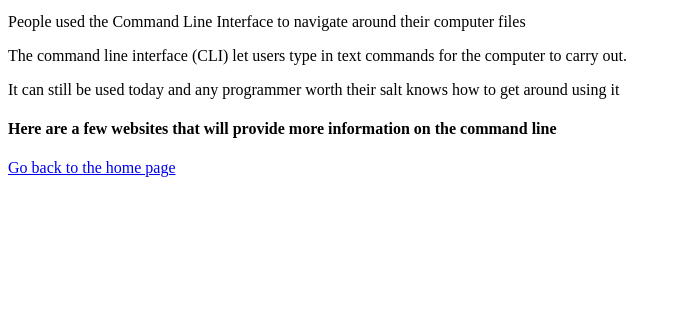
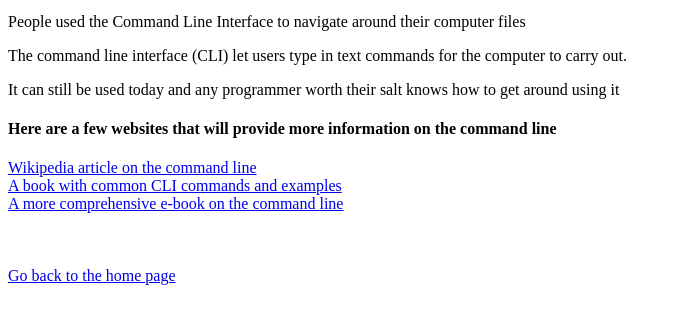
Before and after one commit to Koala-t/Koala-t.github.io, a plain HTML site: page cmd-line.html in a window 1280 px wide. Shown: the part 101-424 px from the top of the page, without its empty margins (0-676 px from the left). Drawn offline with Linux system fonts and the light colour scheme.

Commit message:
add links to resources

```diff
--- a/cmd-line.html
+++ b/cmd-line.html
@@ -10,6 +10,16 @@
 		<p>The command line interface (CLI) let users type in text commands for the computer to carry out.</p>
 		<p>It can still be used today and any programmer worth their salt knows how to get around using it</p>
 		<h4>Here are a few websites that will provide more information on the command line</h4>
+		<nav>
+			<a href="https://en.wikipedia.org/wiki/Command-line_interface">Wikipedia article on the command line</a>
+			<br>
+			<a href="http://cli.learncodethehardway.org/book/">A book with common CLI commands and examples</a>
+			<br>
+			<a href="https://www.learnenough.com/command-line-tutorial">A more comprehensive e-book on the command line</a>
+		<nav>
+			<br>
+			<br>
+			<br>
 		<footer>
 			<a href="index.html">Go back to the home page</a>
 		</footer>
```
